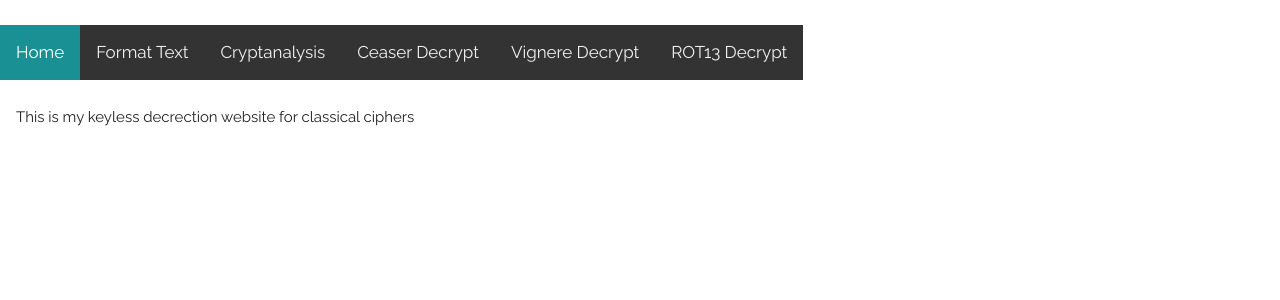
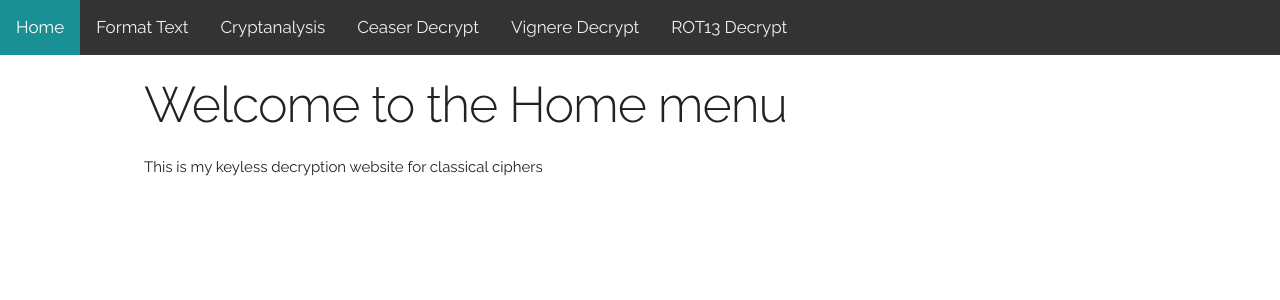
Before and after one commit to Benedict-Carling/Cryptif.ai, a Flask app: page /home in a window 1280 px wide. Shown: the top 300 px of the page. Run offline with Flask 2, Linux system fonts and the light colour scheme; some libraries are stand-ins or nearby versions.

Commit message:
Fixed navbar layout

```diff
--- a/templates/home.html
+++ b/templates/home.html
@@ -1,6 +1,5 @@
-{% extends "layout.html" %}
-{% block content %}
-    <p> </p>
-    <h1>Welcome to the Home menu</h1>
-    <p>This is my keyless decrection website for classical ciphers </p>
+{% extends "layout.html" %} {% block content %}
+<p></p>
+<h1>Welcome to the Home menu</h1>
+<p>This is my keyless decryption website for classical ciphers</p>
 {% endblock content %}
--- a/templates/layout.html
+++ b/templates/layout.html
@@ -1,18 +1,28 @@
 <!DOCTYPE html>
 <html lang="en">
   <head>
-    <meta charset="utf-8">
-    <meta name="viewport" content="width=device-width, initial-scale=1">
+    <meta charset="utf-8" />
+    <meta name="viewport" content="width=device-width, initial-scale=1" />
     <title>Skeleton Template</title>
-    <link href="//fonts.googleapis.com/css?family=Raleway:400,300,600" rel="stylesheet" type="text/css">
-    <link rel="stylesheet" href="https://cdnjs.cloudflare.com/ajax/libs/normalize/4.1.1/normalize.min.css">
-    <link rel="stylesheet" href="https://cdnjs.cloudflare.com/ajax/libs/skeleton/2.0.4/skeleton.min.css">
+    <link
+      href="//fonts.googleapis.com/css?family=Raleway:400,300,600"
+      rel="stylesheet"
+      type="text/css"
+    />
+    <link
+      rel="stylesheet"
+      href="https://cdnjs.cloudflare.com/ajax/libs/normalize/4.1.1/normalize.min.css"
+    />
+    <link
+      rel="stylesheet"
+      href="https://cdnjs.cloudflare.com/ajax/libs/skeleton/2.0.4/skeleton.min.css"
+    />
     <style>
-        input[type=text] {
+      input[type="text"] {
         width: 100%;
         height: 200px;
-            word-wrap: break-word;
         box-sizing: border-box;
+        overflow-wrap: break-word;
       }
 
       textarea {
@@ -30,7 +40,7 @@
         position: absolute;
         background-color: #f9f9f9;
         min-width: 160px;
-  box-shadow: 0px 8px 16px 0px rgba(0,0,0,0.2);
+        box-shadow: 0px 8px 16px 0px rgba(0, 0, 0, 0.2);
         padding: 12px 16px;
         z-index: 1;
       }
@@ -39,13 +49,17 @@
         display: block;
       }
 
-        .chatForm, .declineForm {
+      .chatForm,
+      .declineForm {
         display: inline-block;
       }
 
       .topnav {
         overflow: hidden;
         background-color: #333;
+        position: fixed;
+        top: 0;
+        width: 100%;
       }
 
       .topnav a {
@@ -66,10 +80,18 @@
         background-color: rgb(25, 144, 148);
         color: white;
       }
+
+      .container {
+        margin-top: 50px;
+        padding-left: 16px;
+        padding-right: 16px;
+        max-width: 100%;
+        overflow-x: hidden;
+      }
     </style>
   </head>
   <body>
-    <div class="topnav" style="position: fixed">
+    <div class="topnav">
       <a class="active" href="/home">Home</a>
       <a href="/format">Format Text</a>
       <a href="/cryptanalysis">Cryptanalysis</a>
@@ -78,7 +100,7 @@
       <a href="/rot13">ROT13 Decrypt</a>
     </div>
 
-      <div style="padding-left:16px">
+    <div class="container">
       {% block content %} {% endblock content %}
     </div>
     <script src="https://ajax.googleapis.com/ajax/libs/jquery/1.11.3/jquery.min.js"></script>
```
Lines whose indentation alone changed are shown as unchanged.
